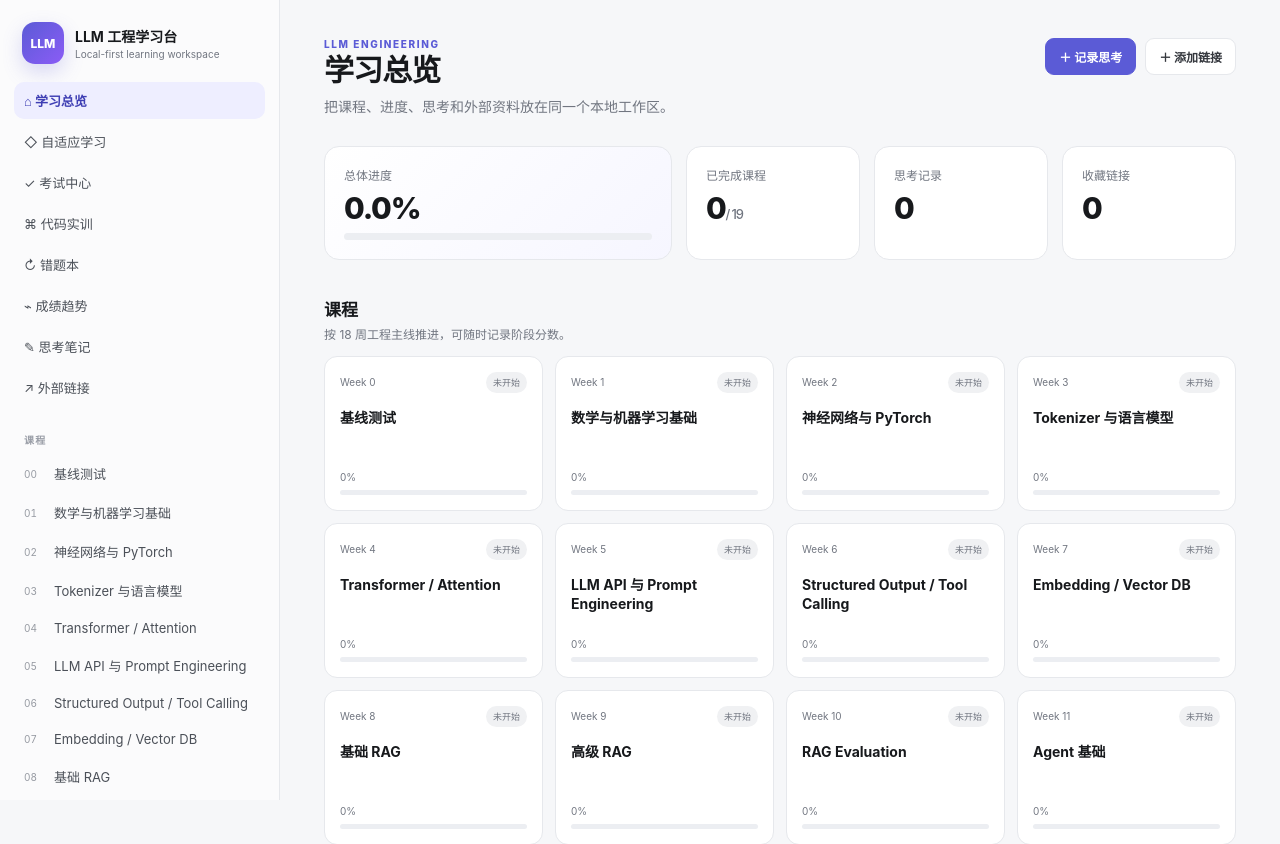
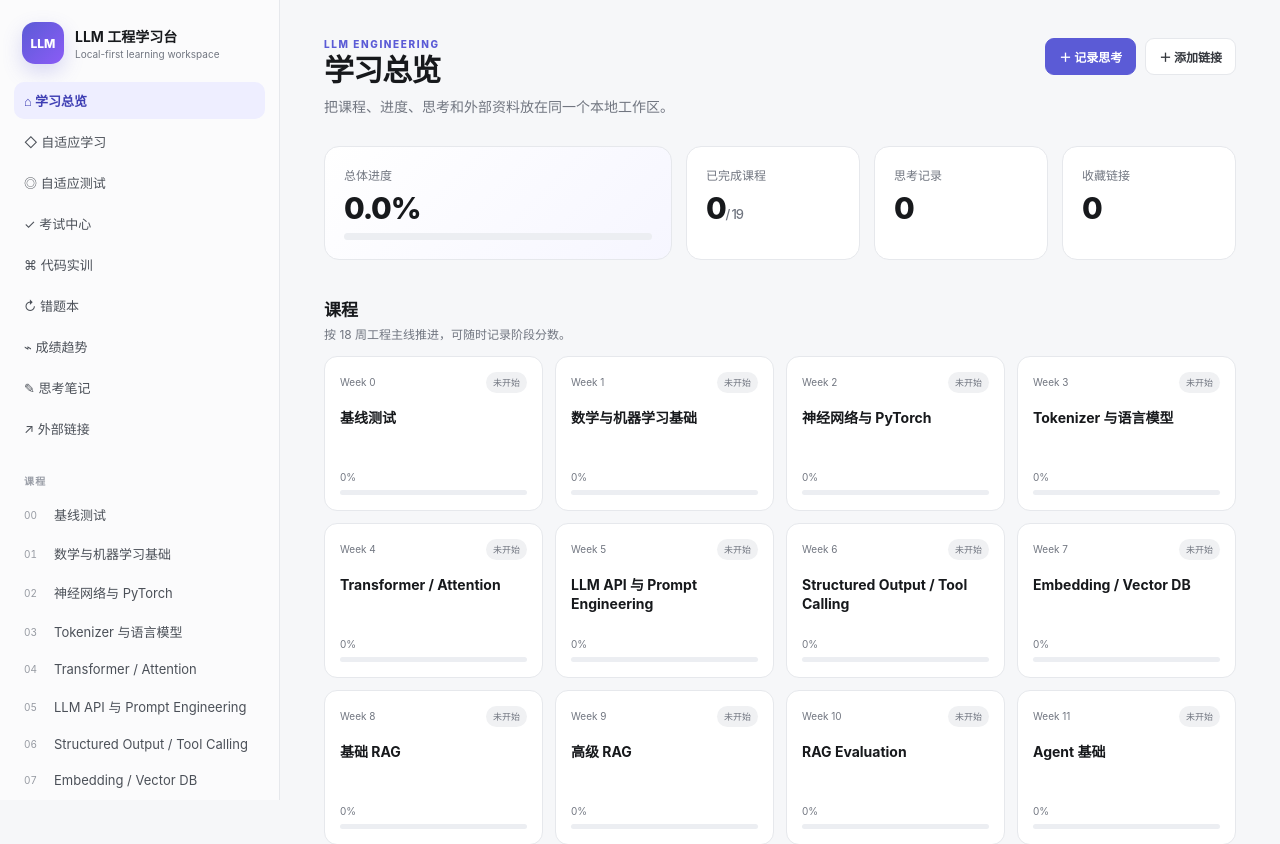
Before and after one commit to Azurefly/llm-engineering-learning, a FastAPI app: page / in a window 1280 px wide. Shown: the top 844 px of the page. Run offline with FastAPI, Linux system fonts and the light colour scheme; data that the repository does not hold is empty.

Commit message:
add V5 adaptive test navigation

```diff
--- a/app/templates/base.html
+++ b/app/templates/base.html
@@ -9,6 +9,7 @@
   <link rel="stylesheet" href="/static/exam_v2.css">
   <link rel="stylesheet" href="/static/code_exam.css">
   <link rel="stylesheet" href="/static/adaptive.css">
+  <link rel="stylesheet" href="/static/adaptive_v5.css">
 </head>
 <body>
 <div class="app-shell">
@@ -16,7 +17,8 @@
   <div class="brand"><div class="brand-mark">LLM</div><div><strong>{{ t('app_name') }}</strong><small>Local-first learning workspace</small></div></div>
   <nav class="main-nav">
     <a href="/" class="nav-item {% if current_path == '/' %}active{% endif %}">⌂ {{ t('dashboard') }}</a>
-    <a href="/adaptive" class="nav-item {% if current_path.startswith('/adaptive') %}active{% endif %}">◇ {{ 'Adaptive Learning' if lang == 'en' else '自适应学习' }}</a>
+    <a href="/adaptive" class="nav-item {% if current_path == '/adaptive' or current_path.startswith('/adaptive/review') %}active{% endif %}">◇ {{ 'Adaptive Learning' if lang == 'en' else '自适应学习' }}</a>
+    <a href="/adaptive-test" class="nav-item {% if current_path.startswith('/adaptive-test') %}active{% endif %}">◎ {{ 'Adaptive Test' if lang == 'en' else '自适应测试' }}</a>
     <a href="/exam-lab" class="nav-item {% if current_path.startswith('/exam-lab') or current_path.startswith('/exam-v2') or current_path.startswith('/stage-exams') or current_path.startswith('/question-bank') %}active{% endif %}">✓ {{ 'Exam Center' if lang == 'en' else '考试中心' }}</a>
     <a href="/coding-labs" class="nav-item {% if current_path.startswith('/coding-labs') %}active{% endif %}">⌘ {{ 'Coding Labs' if lang == 'en' else '代码实训' }}</a>
     <a href="/mistakes" class="nav-item {% if current_path.startswith('/mistakes') %}active{% endif %}">↻ {{ 'Mistake Book' if lang == 'en' else '错题本' }}</a>
```
